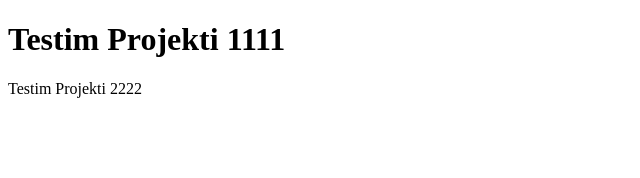
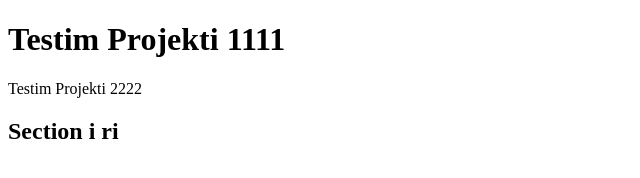
Before and after one commit to altingaashi/testim-projekti, a plain HTML site: page index.html in a window 1280 px wide. Shown: the whole page, without its empty margins (0-640 px from the left). Drawn offline with Linux system fonts and the light colour scheme.

Commit message:
Shtimi i seciton dhe falli i css

```diff
--- a/index.html
+++ b/index.html
@@ -5,9 +5,14 @@
     <meta http-equiv="X-UA-Compatible" content="IE=edge">
     <meta name="viewport" content="width=device-width, initial-scale=1.0">
     <title>Document</title>
+    <link rel="stylesheet" href="style.css">
 </head>
 <body>
     <h1>Testim Projekti 1111</h1>
     <p>Testim Projekti 2222</p>
+
+    <section>
+        <h1>Section i ri </h1>
+    </section>
 </body>
 </html>
```
Also changed, not shown: style.css (added).
